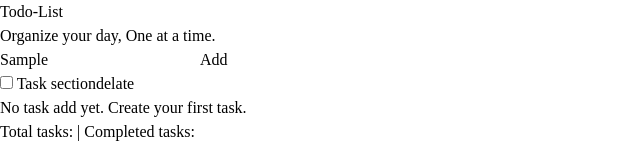
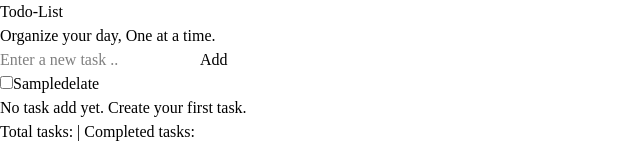
Before and after one commit to khanra321/todo-pro, a React (Vite) app: page / in a window 1280 px wide. Both pictures are taken after typing "Sample" into the empty fields and a click on the button "Add". Shown: the top 160 px of the page, without its empty margins (0-640 px from the left). Built offline with nearby package versions, Linux system fonts and the light colour scheme.

Commit message:
add tosos

```diff
--- a/src/App.tsx
+++ b/src/App.tsx
@@ -1,21 +1,59 @@
-// import {uset} from 'react'
+import {useState} from 'react'
+
+type Todo = {
+  id: number;
+  title: string;
+  completed: boolean;
+};
 
 export default function App() {
+  const [task, setTask] = useState<string>("");
+  const [todos, setTodos] = useState<Todo[]>([]);
+  function addTodo(){
+    if (task.trim() === "")
+      return;
+    const newTodo: Todo = {
+      id: Date.now(),
+      title: task.trim(),
+      completed: false,
+    };
+    setTodos([...todos, newTodo]);
+    setTask("")
+
+
+
+  }
   return (
     <main className="min-h-screen bg-slate-100 px-4 py-16" >
       <section className="mx-auto max-w-xl bg-white rounded-3xl shadow-lg p-6 sm:p-8 ">
         <h1 className="mb-2 text-3xl text-green-800  font-bold  ">Todo-List</h1>
         <p className="mb-6 text-slate-800">Organize your day, One at a time.</p>
         <div className="flex gap-2 " >
-          <input className="min-w-0 flex-1 rounded-lg border  border-green-800 px-4 py-2 outline-none focus:border-green-500 focus:ring-2 focus:ring-green-300  " type="text" />
-          <button className="rounded-lg bg-green-500 px-4 py-3 text-white font-bold hover:bg-green-600 active:bg-green-800  ">Add</button>
+          <input
+           type="text"
+           value={task}
+           onChange={(event)=> setTask(event.target.value)}
+           placeholder="Enter a new task .."
+           className="min-w-0 flex-1 rounded-lg border  border-green-800 px-4 py-2 outline-none focus:border-green-500 focus:ring-2 focus:ring-green-300  "
+          />
+          <button
+           onClick={addTodo}
+           className="rounded-lg bg-green-500 px-4 py-3 text-white font-bold hover:bg-green-600 active:bg-green-800  "
+
+          >
+            Add
+          </button>
         </div>
         <ul className="mt-6 space-y-3 ">
-          <li className="flex items-center gap-3 rounded-lg border border-slate-200 p-3 ">
-            <input type="checkbox" className="size-5 accent-green-600 hover:accent-green-500" />
-            <span className="min-w-0 flex-1 break-words"> Task section</span>
-            <button className=" shrink-0 rounded-md px-2 py-1 text-sm font-medium ml-auto text-red-500 hover:bg-red-500 hover:text-white">delate</button>
-          </li>
+          {todos.map((todo) =>(
+            <li
+             key={todo.id}
+             className="flex items-center gap-3 rounded-lg border border-slate-200 p-3 ">
+              <input type="checkbox" className="size-5 accent-green-600 hover:accent-green-500" />
+              <span className="min-w-0 flex-1 break-words">{todo.title}</span>
+              <button className=" shrink-0 rounded-md px-2 py-1 text-sm font-medium ml-auto text-red-500 hover:bg-red-500 hover:text-white">delate</button>
+            </li>
+          ))}
         </ul>
         <p className="mt-6 text-center text-slate-800">No task add yet. Create your first task.</p>
         <p className="mt-4 text-slate-900">Total tasks:   | Completed tasks: </p>
```
